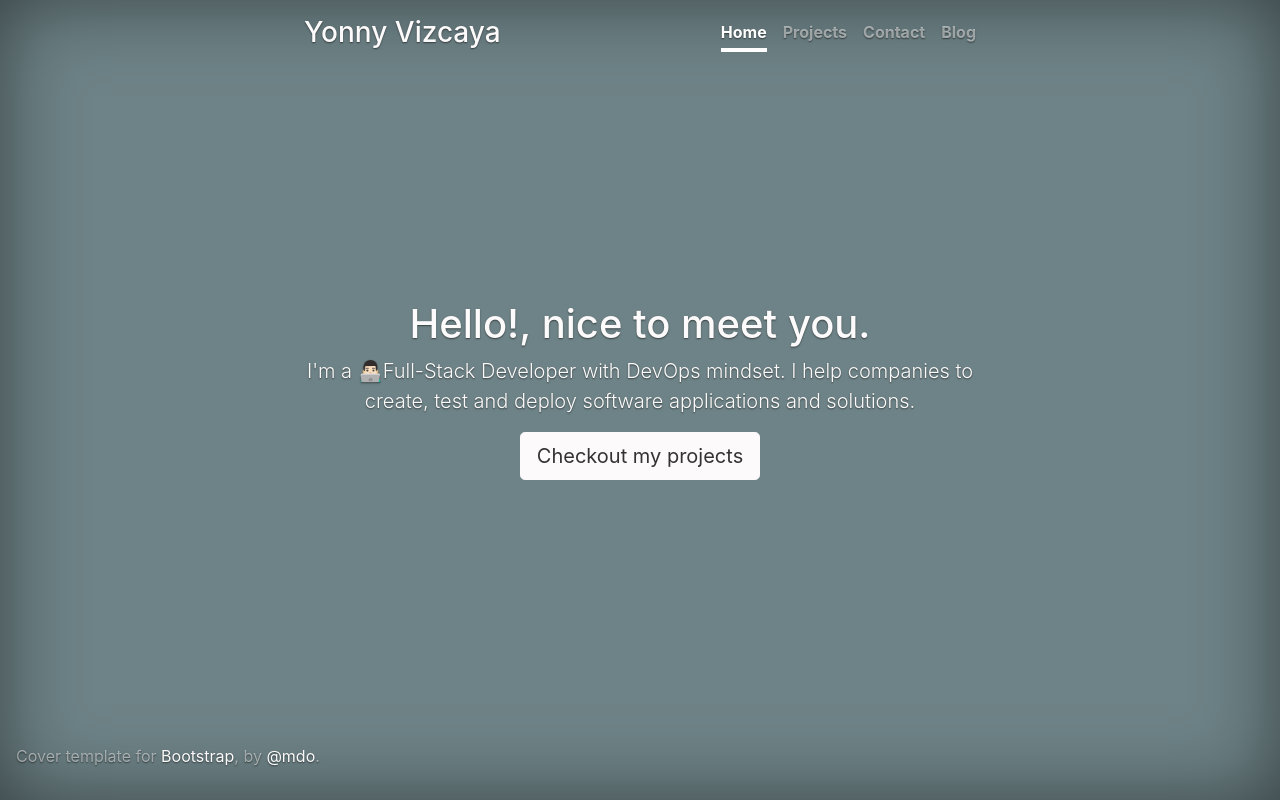
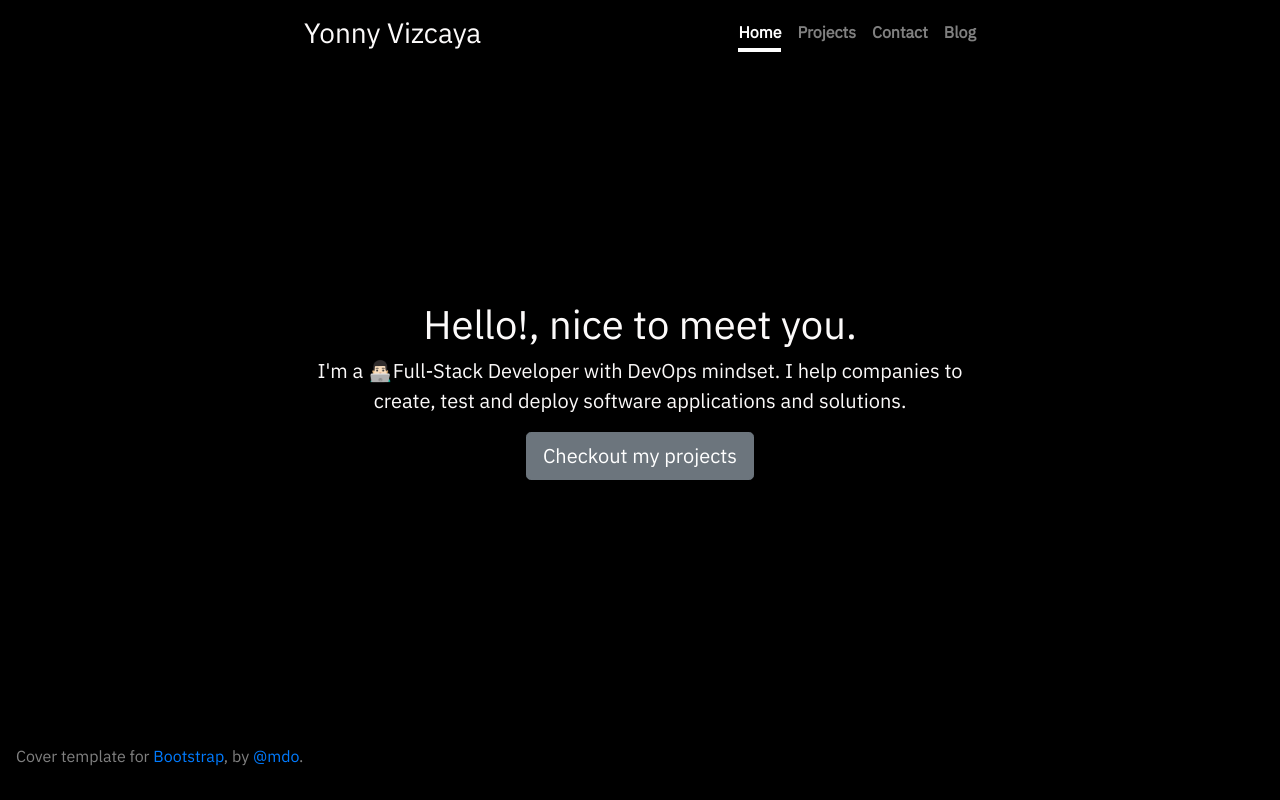
Before and after one commit to yonnyviz/portfolio, an Angular app: page / in a window 1280 px wide. Built offline with nearby package versions, Linux system fonts and the light colour scheme.

Commit message:
Updating Fonts

```diff
--- a/src/assets/sass/theme/_colors.scss
+++ b/src/assets/sass/theme/_colors.scss
@@ -1,4 +1,4 @@
-// Variables
+// Colors Variables
 //
 // Variables should follow the `$component-state-property-size` formula for
 // consistent naming. Ex: $nav-link-disabled-color and $modal-content-box-shadow-xs.
@@ -21,17 +21,17 @@ $theme-colors: (
   "theme-light-green":      $main-light-green
 );
 
-// Body
+// Body Color Variables
 //
 // Settings for the `<body>` element.
-$body-bg:                   $main-dark-blue;
+$body-bg:                   black;
 $body-color:                $main-white;
 
-// Font
+// Font Color Variables
 //
 $main-font-color:           $main-dark-blue;
 $secondary-font-color:          $main-white;
 
-// bottons
+// Bottons Color Variables
 //
 $main-btn-color:          $main-white;
--- a/src/assets/sass/theme/_typography.scss
+++ b/src/assets/sass/theme/_typography.scss
@@ -8,30 +8,11 @@
 //          url('webfont.svg#svgFontName') format('svg'); /* Legacy iOS */
 //   }
 
-@font-face {
-  font-family: "Arimo";
-  src: url("assets/fonts/Arimo/Arimo-Bold.ttf") format("truetype");
-  font-weight: 700;
-  font-style: bold;
-}
+@import url('https://fonts.googleapis.com/css?family=IBM+Plex+Sans&display=swap');
 
-@font-face {
-  font-family: "Arimo";
-  src: url("assets/fonts/Arimo/Arimo-Italic.ttf") format("truetype");
-  font-weight: 400;
-  font-style: italic;
-}
-
-@font-face {
-  font-family: "RobotoSlab";
-  src: url("assets/fonts/Roboto_Slab/RobotoSlab-Regular.ttf") format("truetype");
-  font-weight: 400;
-  font-style: normal;
-}
-
-@font-face {
-  font-family: "RobotoSlab";
-  src: url("assets/fonts/Roboto_Slab/RobotoSlab-Light.ttf") format("truetype");
-  font-weight: 300;
-  font-style: normal;
-}
+// Fonts
+//
+$font-family-sans-serif:         "IBM Plex Sans", sans-serif !default;
+$font-family-monospace:          SFMono-Regular, Menlo, Monaco, Consolas, "Liberation Mono", "Courier New", monospace !default;
+// $font-family-base:            $font-family-sans-serif !important;
+$font-family-base:               $font-family-sans-serif !default;
--- a/src/styles.scss
+++ b/src/styles.scss
@@ -1,4 +1,4 @@
 /* You can add global styles to this file, and also import other style files */
 
+@import 'assets/sass/smacss.scss';
 @import '~bootstrap/scss/bootstrap.scss';
-@import 'assets/sass/smacss.scss';
```
